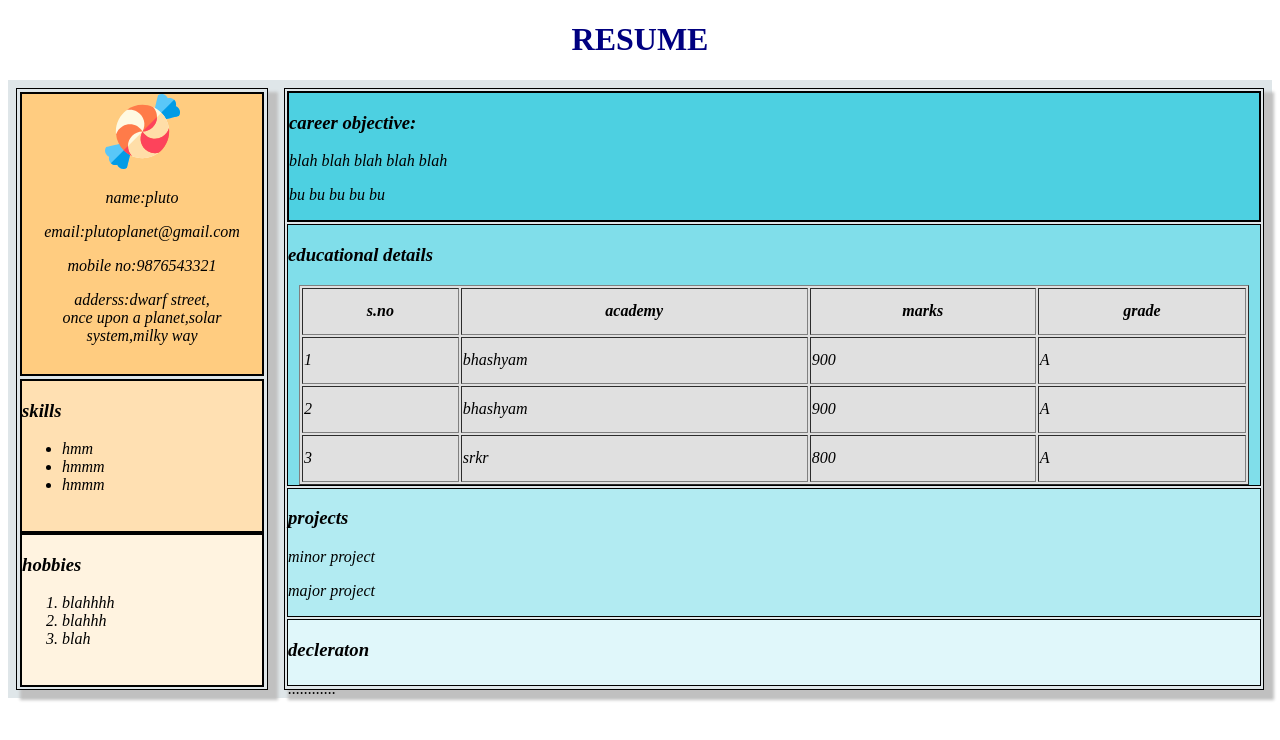
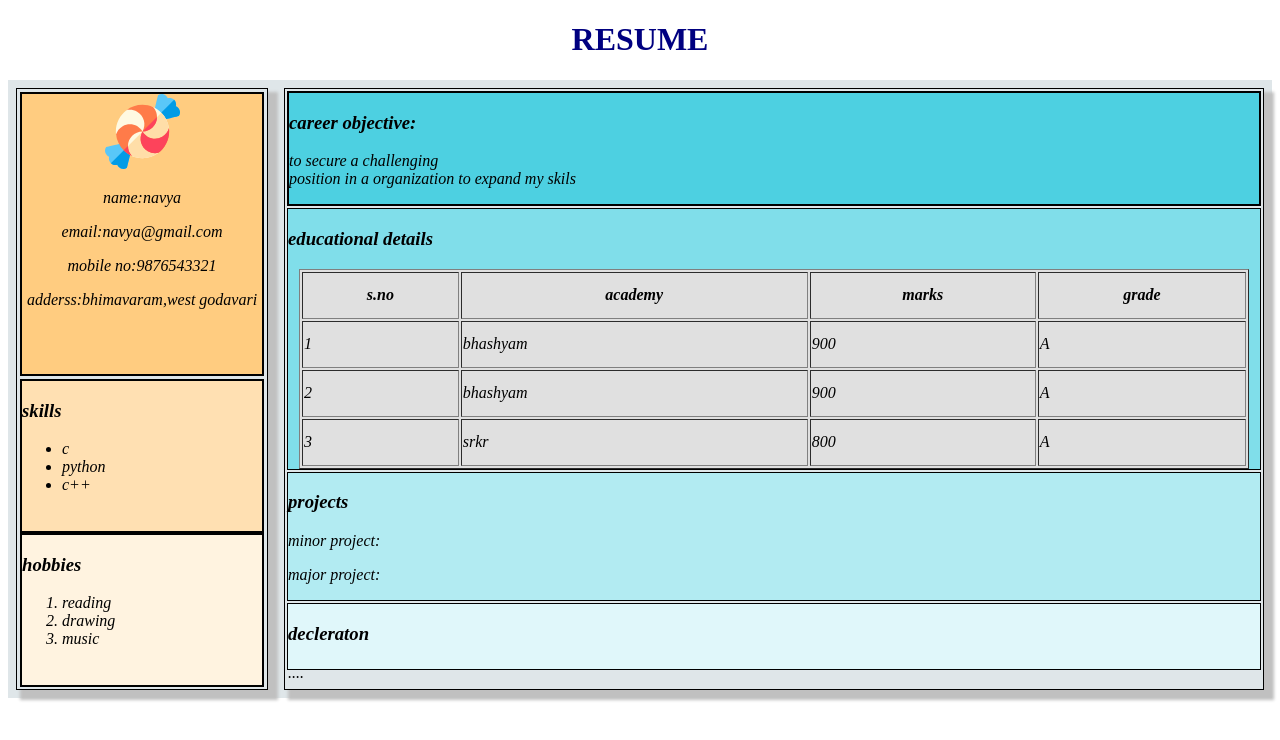
Before and after one commit to NAVYAREDDY01/perfect, a plain HTML site: page pluto.html in a window 1280 px wide. Drawn offline with Linux system fonts and the light colour scheme.

Commit message:
second time committed

```diff
--- a/css/style.css
+++ b/css/style.css
@@ -104,7 +104,7 @@ table{
     background-color:#E0E0E0;
 }
 @media screen and (min-width:320px) and (max-width:480p){
-    .master{
-        display: flex;
+    .pluto2{
+        background-color: royalblue;
     }
 }
--- a/pluto.html
+++ b/pluto.html
@@ -12,33 +12,32 @@
         <div class="pluto1">
           <div class="pluto2">
             <img src="image/toff.svg" alt="image cant be displayed" width="75" height="75">
-            <p>name:pluto</p>
-            <p>email:plutoplanet@gmail.com</p>
+            <p>name:navya</p>
+            <p>email:navya@gmail.com</p>
             <p>mobile no:9876543321</p>
-            <p>adderss:dwarf street,<br>once upon a planet,solar system,milky way</p>
+            <p>adderss:bhimavaram,west godavari</p>
           </div>
           <div class="pluto3">
             <h3> skills</h3>
             <ul>
-                <li>hmm</li>
-                <li>hmmm</li>
-                <li>hmmm</li>
+                <li>c</li>
+                <li>python</li>
+                <li>c++</li>
             </ul>
           </div>
           <div class="pluto4">
             <h3>hobbies</h3>
             <ol>
-                <li>blahhhh</li>
-                <li>blahhh</li>
-                <li>blah</li>
+                <li>reading</li>
+                <li>drawing</li>
+                <li>music</li>
             </ol>
           </div>
         </div>
         <div class="pluto5">
           <div class="pluto6">
             <h3>career objective:</h3>
-            <p>blah blah blah blah blah</p>
-            <p>bu bu bu bu bu</p>
+            <p>to secure a challenging<br>position in a organization to expand my skils</p>
           </div>
           <div class="pluto7">
             <h3>educational details</h3>
@@ -71,12 +70,12 @@
           </div>
           <div class="pluto8">
             <h3>projects</h3>
-            <p>minor project</p>
-            <p>major project</p>
+            <p>minor project:</p>
+            <p>major project:</p>
           </div>
           <div class="pluto9">
             <h3>decleraton</h3>
-            <p>............</p>
+            <p>....</p>
           </div>
         </div>
     </div>
```
